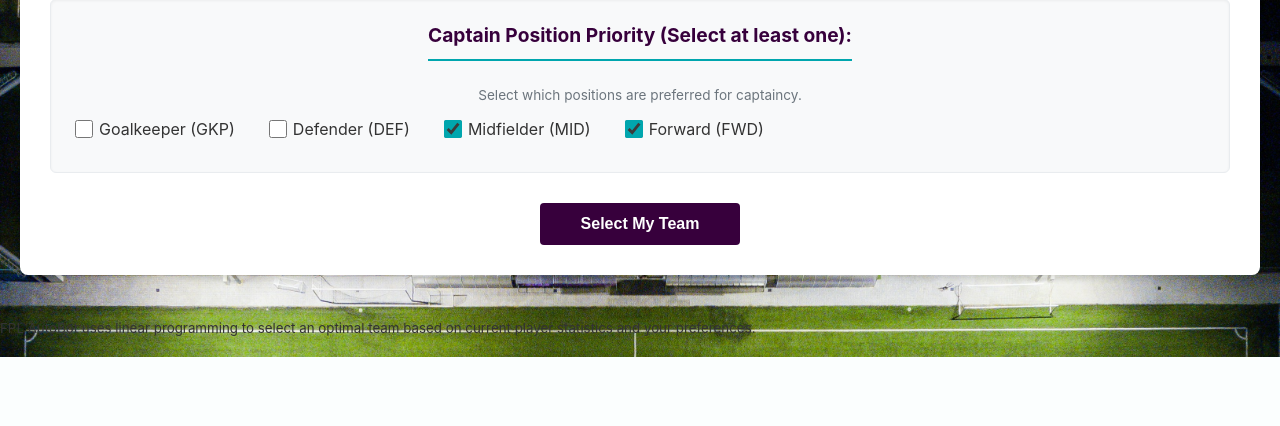
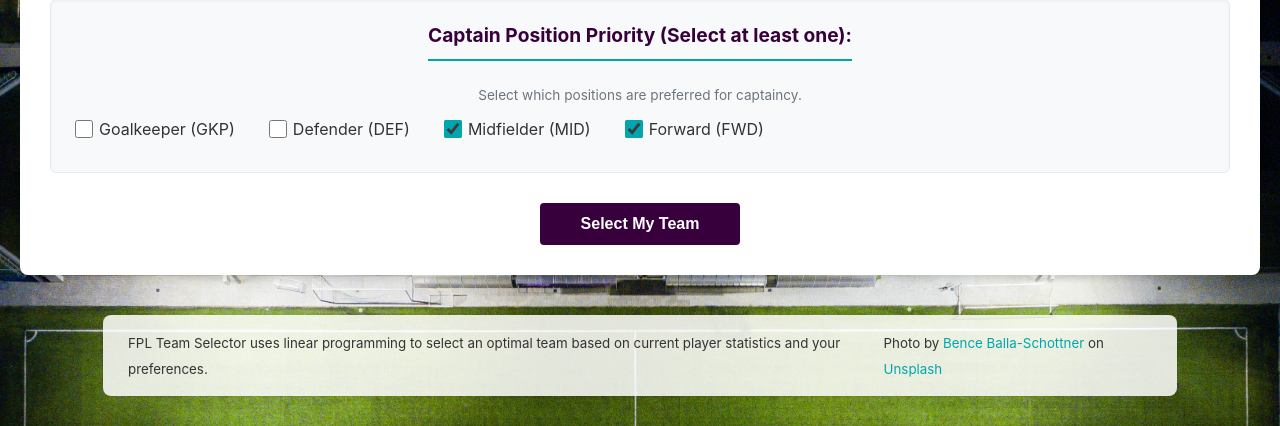
Before and after one commit to rbkuhn/FPLBot, a Flask app: page / in a window 1280 px wide. Shown: the part 928-1354 px from the top of the page. Before the commit the page ends 1285 px from the top, so only its background shows below. Run offline with Flask 3, Linux system fonts and the light colour scheme; parts of the project's set-up code (start-up, migrations or seed data) failed here and were passed over.

Commit message:
feat: Add image credit to footer and style with flexbox

```diff
--- a/static/style.css
+++ b/static/style.css
@@ -327,4 +327,20 @@ p strong {
     margin-bottom: 5px; /* Tighter spacing for parameter list */
 }
 
+/* Style for the introductory paragraph on index.html */
+.intro-paragraph {
+    display: flex; /* Changed from inline-block */
+    justify-content: space-between; /* Push items to ends */
+    align-items: center; /* Vertically align items */
+    background-color: rgba(255, 255, 255, 0.85);
+    padding: 15px 25px;
+    border-radius: 8px;
+    margin-top: 20px;
+    margin-bottom: 30px; /* Space before form */
+    box-shadow: 0 1px 3px rgba(0,0,0,0.1);
+    max-width: 80%; /* Prevent it being too wide */
+    margin-left: auto; /* Required for centering block/flex elements */
+    margin-right: auto; /* Required for centering block/flex elements */
+}
+
 /* Ensure newline at end of file */
--- a/templates/index.html
+++ b/templates/index.html
@@ -123,7 +123,11 @@
     </div>
 
     <footer>
-        <p><small>FPL AutoBot uses linear programming to select an optimal team based on current player statistics and your preferences.</small></p>
+        <p class="intro-paragraph">
+            <span><small>FPL Team Selector uses linear programming to select an optimal team based on current player statistics and your preferences.</small></span>
+            <!-- Image credit moved inside the same paragraph -->
+            <span><small>Photo by <a href="https://unsplash.com/@ballaschottner?utm_content=creditCopyText&utm_medium=referral&utm_source=unsplash">Bence Balla-Schottner</a> on <a href="https://unsplash.com/photos/aerial-view-of-football-field-deGn9vSwXIM?utm_content=creditCopyText&utm_medium=referral&utm_source=unsplash">Unsplash</a></small></span>
+        </p>
     </footer>
 </body>
 </html>
```
